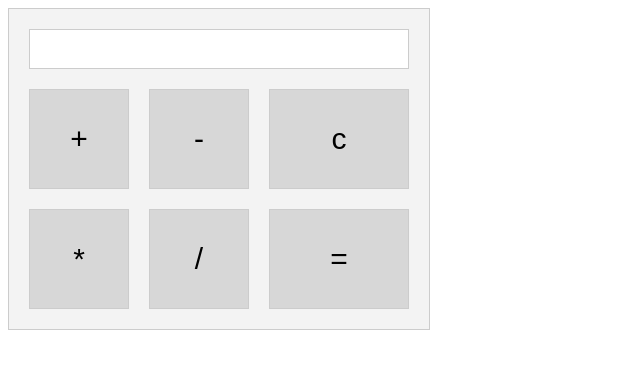
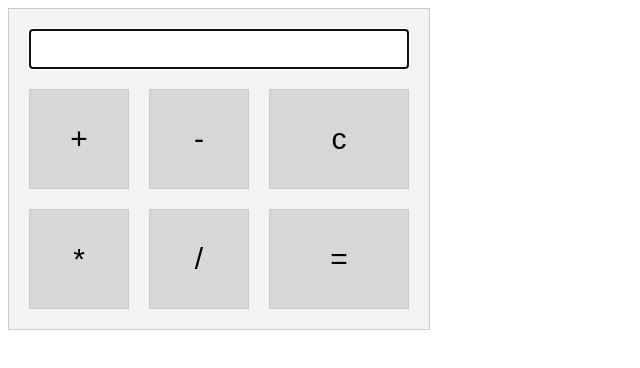
Before and after one commit to andrewzey/complex-num-calc, a plain HTML site: page index.html in a window 1280 px wide. Shown: the whole page, without its empty margins (0-640 px from the left). Drawn offline with Linux system fonts and the light colour scheme.

Commit message:
make display autofocus on page load

```diff
--- a/index.html
+++ b/index.html
@@ -8,7 +8,7 @@
     <div class="calcApp">
 
       <div class="display">
-        <input type="text">
+        <input type="text" autofocus>
       </div>
 
       <div class="buttonsRow">
```
